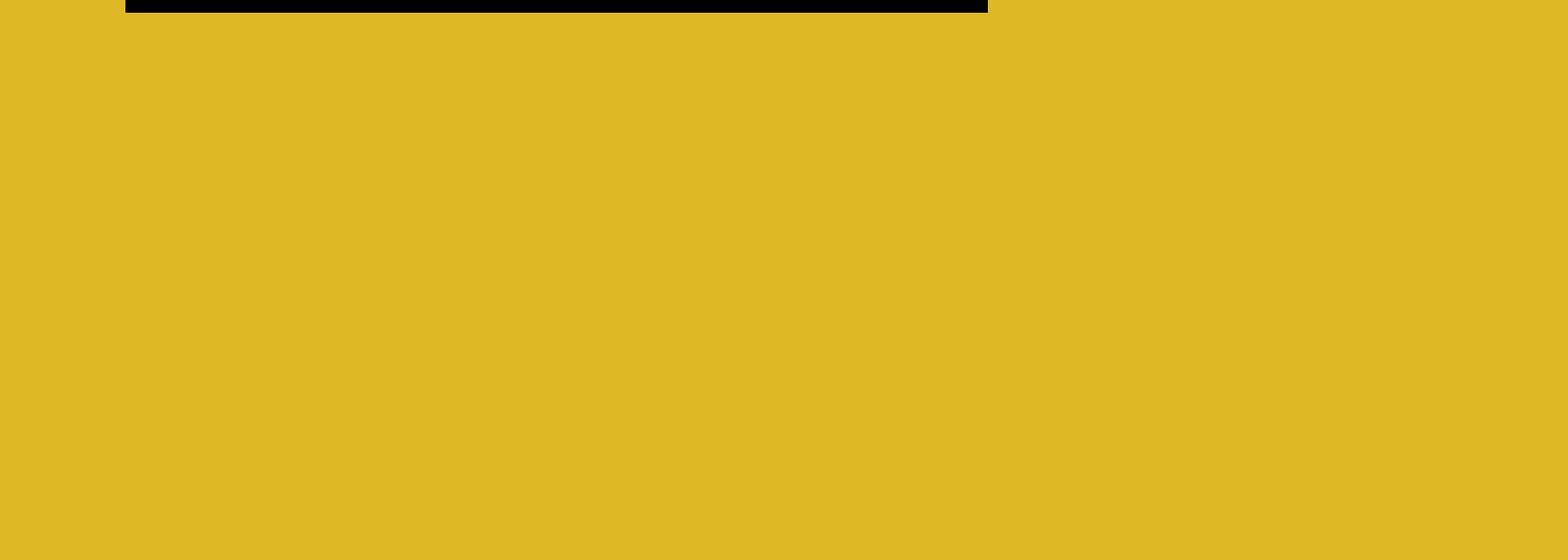
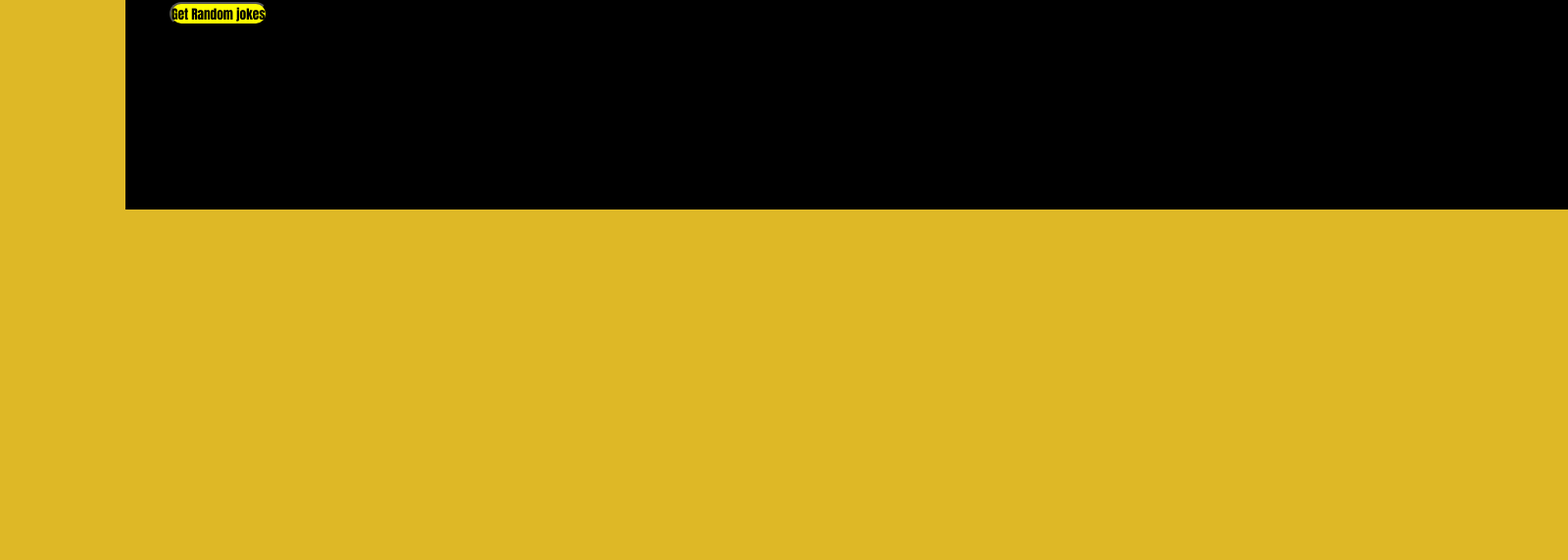
Before and after one commit to khushveermalviya/joke, a plain HTML site: page index.html in a window 1280 px wide. Shown: the part 228-800 px from the top of the page at 98% size, 1600 px wide, since content can reach past the window. Drawn offline with Linux system fonts and the light colour scheme.

Commit message:
Update index.html

```diff
--- a/index.html
+++ b/index.html
@@ -17,12 +17,12 @@
 
 
     .wrapper{
-        height: fit-content;
+        height: 355px;
     display: block;
     background-color: black;
     position: absolute;
-    width: 110vmin;
-    top: 24px;
+    width: 184vmin;
+    top: 87px;
     left: 128px;
     padding: 50px 45px;
 
```
